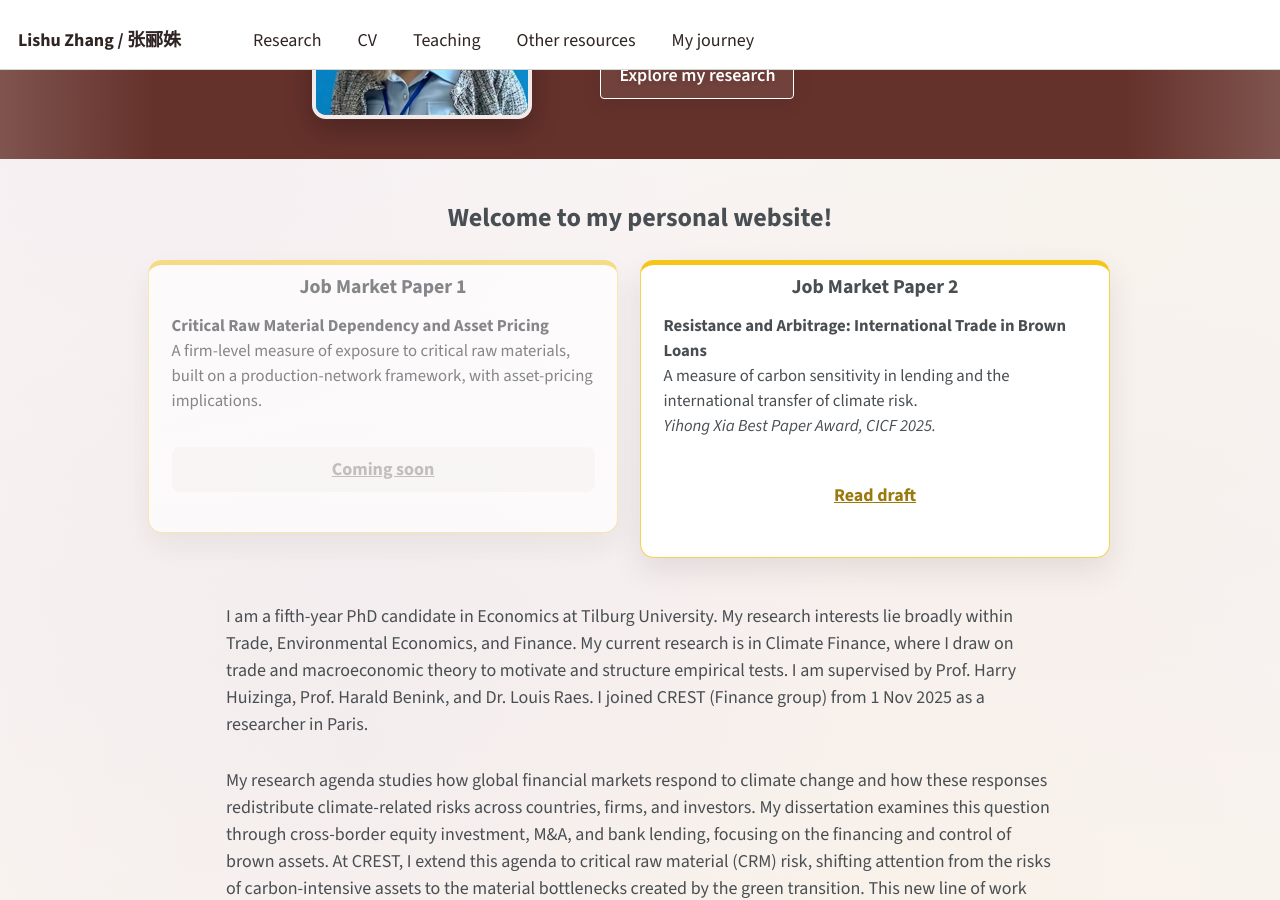
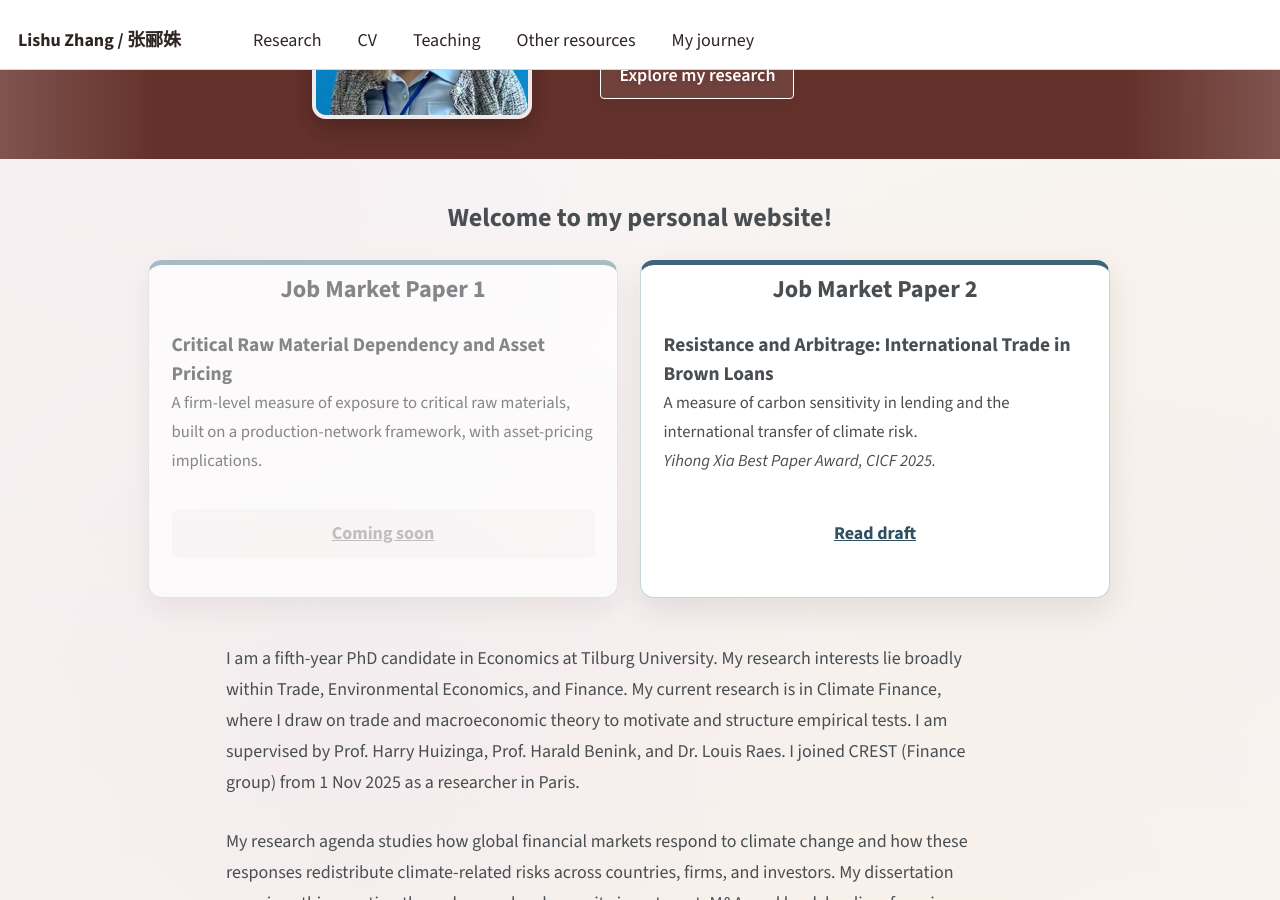
Before and after one commit to LishuZ/LishuZ.github.io, a Jekyll site: the page built from _pages/about.md, in a window 1280 px wide and 900 px high, scrolled down 212 px. Built offline with Jekyll 4.4.1, drawn with Linux system fonts in a browser that asks for light colours.

Commit message:
Cool-toned JMP cards, balanced page hierarchy, yellow nav underline
- Add site-wide balanced typographic hierarchy for content pages
  (sentence-case sienna headings with a short gold tick, comfortable
  line-height and measure); scoped to plain markdown headings only
- Recolor JMP card outline and primary button to a cool steel-blue
  anchor; enlarge card and paper titles with more spacing between them
- Reserve the light yellow for the nav menu underline

Co-Authored-By: Claude Opus 4.8 (1M context) <noreply@anthropic.com>

```diff
--- a/_pages/about.md
+++ b/_pages/about.md
@@ -141,33 +141,34 @@ feature_row:
   transform: translateY(-4px);
   box-shadow: 0 14px 34px rgba(20, 20, 60, 0.16);
 }
-.feature__item .archive__item-title { margin-top: 0.05em; margin-bottom: 0.22em; font-weight: 700; font-size: 1.1em; text-align: center; }
+.feature__item .archive__item-title { margin-top: 0.05em; margin-bottom: 0.6em; font-weight: 700; font-size: 1.35em; text-align: center; }
 .feature__item .archive__item-excerpt { font-size: 0.93em; margin-bottom: 0.45em; }
+.feature__item .archive__item-excerpt strong { font-size: 1.16em; line-height: 1.3; }
 .feature__item .archive__item-body .btn {
   display: block;
   width: 100%;
   text-align: center;
   font-size: 1em;
   padding: 0.5em 0.8em;
-  margin: 0.55em 0 0.05em;
+  margin: 0.4em 0 0;
   margin-top: auto;
   border-width: 2px;
   border-radius: 8px;
 }
 .btn--primary {
   background-color: #fff !important;
-  border-color: #F5C518 !important;
-  color: #9A7A0E !important;
+  border-color: #3D6478 !important;
+  color: #2E5061 !important;
 }
 .btn--primary:hover {
-  background-color: #F5C518 !important;
-  border-color: #F5C518 !important;
-  color: #65312B !important;
+  background-color: #3D6478 !important;
+  border-color: #3D6478 !important;
+  color: #fff !important;
 }
 /* Muted "Coming soon" card (JMP1) */
 .feature__item:nth-child(1) .archive__item-body {
-  border-color: #F7E08A;
-  border-top-color: #F2D24A;
+  border-color: #D2DEE3;
+  border-top-color: #7E9FAD;
   opacity: 0.65;
 }
 .feature__item:nth-child(1) .archive__item-body:hover {
--- /dev/null
+++ b/_sass/_custom.scss
@@ -0,0 +1,59 @@
+/* ==========================================================================
+   Custom typographic hierarchy — "balanced & readable"
+   Applies to narrative content pages. Scoped to plain markdown headings
+   (`:not([class])`) so list-item titles (.archive__item-title etc.) are
+   left untouched.
+   ========================================================================== */
+
+$accent-sienna: #65312B;
+$accent-gold:   #E7C24A;
+
+/* Page title — confident, a touch tighter */
+.page__title {
+  font-weight: 700;
+  letter-spacing: -0.005em;
+}
+
+/* Comfortable reading rhythm for body copy */
+.page__content,
+.archive {
+  p:not([class]),
+  li {
+    line-height: 1.72;
+  }
+  p:not([class]) {
+    max-width: 42em;
+  }
+}
+
+/* Section headings — sienna, sentence-case, short gold tick instead of
+   the theme's full-width grey rule */
+.page__content h2:not([class]),
+.archive h2:not([class]) {
+  font-size: 1.32em;
+  font-weight: 700;
+  color: $accent-sienna;
+  line-height: 1.3;
+  margin: 1.9em 0 0.45em;
+  padding-bottom: 0;
+  border-bottom: 0;
+}
+.page__content h2:not([class])::after,
+.archive h2:not([class])::after {
+  content: "";
+  display: block;
+  width: 36px;
+  height: 3px;
+  background: $accent-gold;
+  border-radius: 2px;
+  margin-top: 0.45em;
+}
+
+/* Sub-headings */
+.page__content h3:not([class]),
+.archive h3:not([class]) {
+  font-size: 1.1em;
+  font-weight: 700;
+  color: #4A3A33;
+  margin: 1.5em 0 0.35em;
+}
--- a/_sass/_masthead.scss
+++ b/_sass/_masthead.scss
@@ -36,7 +36,7 @@
 
       &:hover {
         color: #2f2523;
-        border-bottom-color: #B9964A;
+        border-bottom-color: #F5C518;
       }
     }
   }
--- a/_sass/_navigation.scss
+++ b/_sass/_navigation.scss
@@ -234,7 +234,7 @@
         left: 0;
         bottom: 0;
         height: 4px;
-        background: #B9964A;
+        background: #F5C518;
         width: 100%;
         -webkit-transition: $global-transition;
         transition: $global-transition;
--- a/assets/css/main.scss
+++ b/assets/css/main.scss
@@ -39,3 +39,5 @@
 @import "vendor/font-awesome/brands";
 @import "vendor/magnific-popup/magnific-popup";
 @import "print";
+
+@import "custom";
```
Also changed, not shown: other parts of _pages/about.md (+2 -2 lines).
